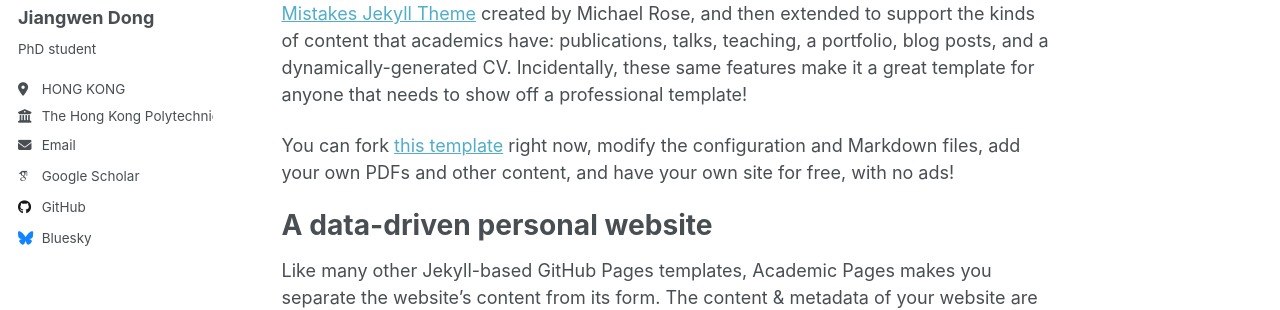
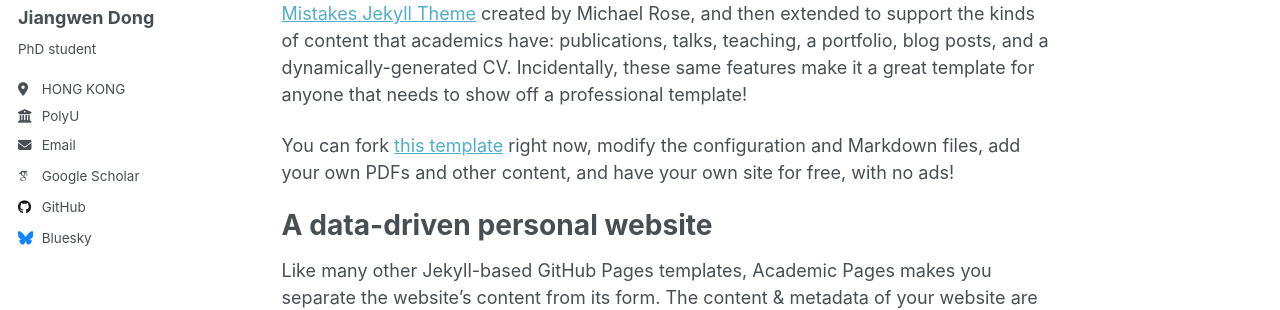
Before and after one commit to Jiangwen-Dong/Jiangwen-Dong.github.io, a Jekyll site: the page built from _pages/about.md, in a window 1280 px wide. Shown: the part 277-587 px from the top of the page. Built offline with Jekyll 4.4.1, drawn with Linux system fonts in a browser that asks for light colours; some web fonts are replaced; a script that is not in the unit is left out.

Commit message:
Update _config.yml

```diff
--- a/_config.yml
+++ b/_config.yml
@@ -28,7 +28,7 @@
   pronouns         : # example: "she/her"
   bio              : "PhD student"
   location         : "HONG KONG"
-  employer         : "The Hong Kong Polytechnic University"
+  employer         : "PolyU"
   uri              : # URL
   email            : "jiangwen.dong@connect.polyu.hk"
 
```
